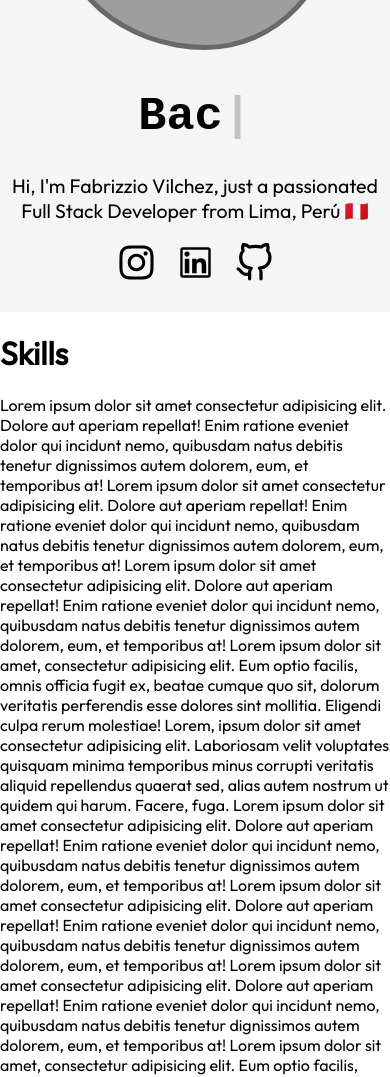
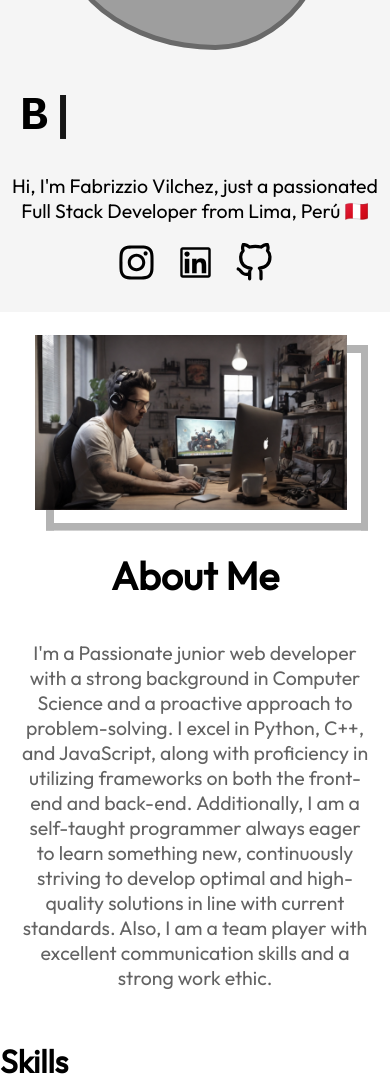
Before and after one commit to Fabrizzio20k/PORTFOLIO, a Next.js app: page / in a window 390 px wide. Shown: the part 343-1420 px from the top of the page. Built offline with nearby package versions, Linux system fonts and the light colour scheme; grey boxes are pictures that could not be loaded.

Commit message:
Add about page and fix styles from presentation

```diff
--- a/src/app/page.tsx
+++ b/src/app/page.tsx
@@ -1,6 +1,6 @@
 "use client";
 
-import { Presentation, About, Skills, Projects, Contact } from "@/pages";
+import { Presentation, About, Skills, Projects, Contact } from "@/pages/Index";
 import { Element } from 'react-scroll'
 
 export default function Page() {
--- a/src/pages/About.tsx
+++ b/src/pages/About.tsx
@@ -1,12 +1,30 @@
 import { Section } from "@/components";
+import Image from "next/image";
+import styles from "@/styles/About.module.css";
 
 function About() {
     return (
         <Section color="white" flexDirection="row">
-            <div className="Rows">
-                <div className="Row1">
+            <div className={styles.RowsAbout}>
+                <div className={styles.Row1}>
+                    <Image
+                        src="/about.jpg"
+                        alt="About Me"
+                        width={480}
+                        height={270}
+                        className={styles.Image}
+                    />
                 </div>
-                <div className="Row2">
+                <div className={styles.Row2}>
+                    <h1 className={styles.Title}>About Me</h1>
+                    <p className={styles.Text}>
+                        I&apos;m a Passionate junior web developer with a strong background in Computer Science and a proactive
+                        approach to problem-solving. I excel in Python, C++, and JavaScript, along with proficiency
+                        in utilizing frameworks on both the front-end and back-end. Additionally, I am a self-taught
+                        programmer always eager to learn something new, continuously striving to develop optimal and
+                        high-quality solutions in line with current standards. Also, I am a team player with excellent
+                        communication skills and a strong work ethic.
+                    </p>
                 </div>
             </div>
         </Section>
--- /dev/null
+++ b/src/styles/About.module.css
@@ -0,0 +1,136 @@
+.RowsAbout {
+    display: flex;
+    flex-direction: row;
+    justify-content: center;
+    align-items: center;
+    width: 80%;
+    height: auto;
+    margin-top: 80px;
+    margin-bottom: 80px;
+}
+
+.Row1 {
+    width: 50%;
+    display: flex;
+    align-items: center;
+    justify-content: center;
+    flex-direction: column;
+}
+
+.Row2 {
+    width: 50%;
+    display: flex;
+    align-items: flex-start;
+    justify-content: center;
+    flex-direction: column;
+}
+
+.Title {
+    font-family: 'Outfit', sans-serif;
+    font-size: 2.5rem;
+    font-weight: bolder;
+    color: #000000;
+    text-align: left;
+    margin: 0;
+    padding: 20px;
+    word-break: keep-all;
+}
+
+.Text {
+    font-family: 'Outfit', sans-serif;
+    font-size: 1.2rem;
+    font-weight: normal;
+    color: #636363;
+    text-align: left;
+    margin: 0;
+    padding: 20px;
+    word-break: keep-all;
+}
+
+.Image {
+    max-width: 384px;
+    max-height: 216px;
+    --color: #b3b3b3;
+    --border: 10px;
+    --offset: 10px;
+    --gap: 5px;
+
+    --_c: var(--color) var(--border), #0000 0 calc(100% - var(--border)), var(--color) 0;
+    --_o: calc(3*var(--offset));
+    padding:
+        calc(var(--gap) + var(--border)) calc(var(--gap) + var(--border) + var(--offset)) calc(var(--gap) + var(--border) + var(--offset)) calc(var(--gap) + var(--border));
+    background:
+        linear-gradient(var(--_c)) var(--_o) var(--_o),
+        linear-gradient(90deg, var(--_c)) var(--_o) var(--_o);
+    background-size: calc(100% - var(--_o)) calc(100% - var(--_o));
+    background-repeat: no-repeat;
+    filter: grayscale(.4);
+    transition: .5s;
+    cursor: pointer;
+}
+
+.Image:hover {
+    background-position: 0px 0px;
+    background-size: calc(100% - var(--offset)) calc(100% - var(--offset));
+    filter: grayscale(0);
+}
+
+@media screen and (max-width: 1200px) {
+    .RowsAbout {
+        flex-direction: column;
+        width: auto;
+    }
+
+    .Row1 {
+        width: auto;
+        order: 1;
+    }
+
+    .Row2 {
+        align-items: center;
+        width: auto;
+        order: 2;
+    }
+
+    .Text {
+        text-align: center;
+        margin: 0 80px;
+    }
+
+    .Title {
+        text-align: center;
+    }
+
+
+}
+
+@media screen and (max-width: 800px) {
+    .Image {
+        width: 80vw;
+        height: 45vw;
+    }
+
+    .Text {
+        margin: 0;
+    }
+}
+
+@media screen and (max-width: 400px) {
+    .RowsAbout {
+        margin-top: 10px;
+        margin-bottom: 10px;
+    }
+
+    .Title {
+        font-size: 10vw;
+    }
+
+    .Text {
+        font-size: 5vw;
+    }
+
+    .Image {
+        --border: 2vw;
+        --offset: 2vw;
+    }
+}
--- a/src/styles/Presentation.module.css
+++ b/src/styles/Presentation.module.css
@@ -10,7 +10,7 @@
     flex-direction: row;
     justify-content: center;
     align-items: stretch;
-    width: 70%;
+    width: 80%;
     height: auto;
     margin-top: 80px;
     margin-bottom: 80px;
@@ -19,7 +19,7 @@
 .column1 {
     width: 50%;
     display: flex;
-    align-items: center;
+    align-items: self-start;
     justify-content: center;
     flex-direction: column;
 }
```
Also changed, not shown: public/about.jpg (added).
